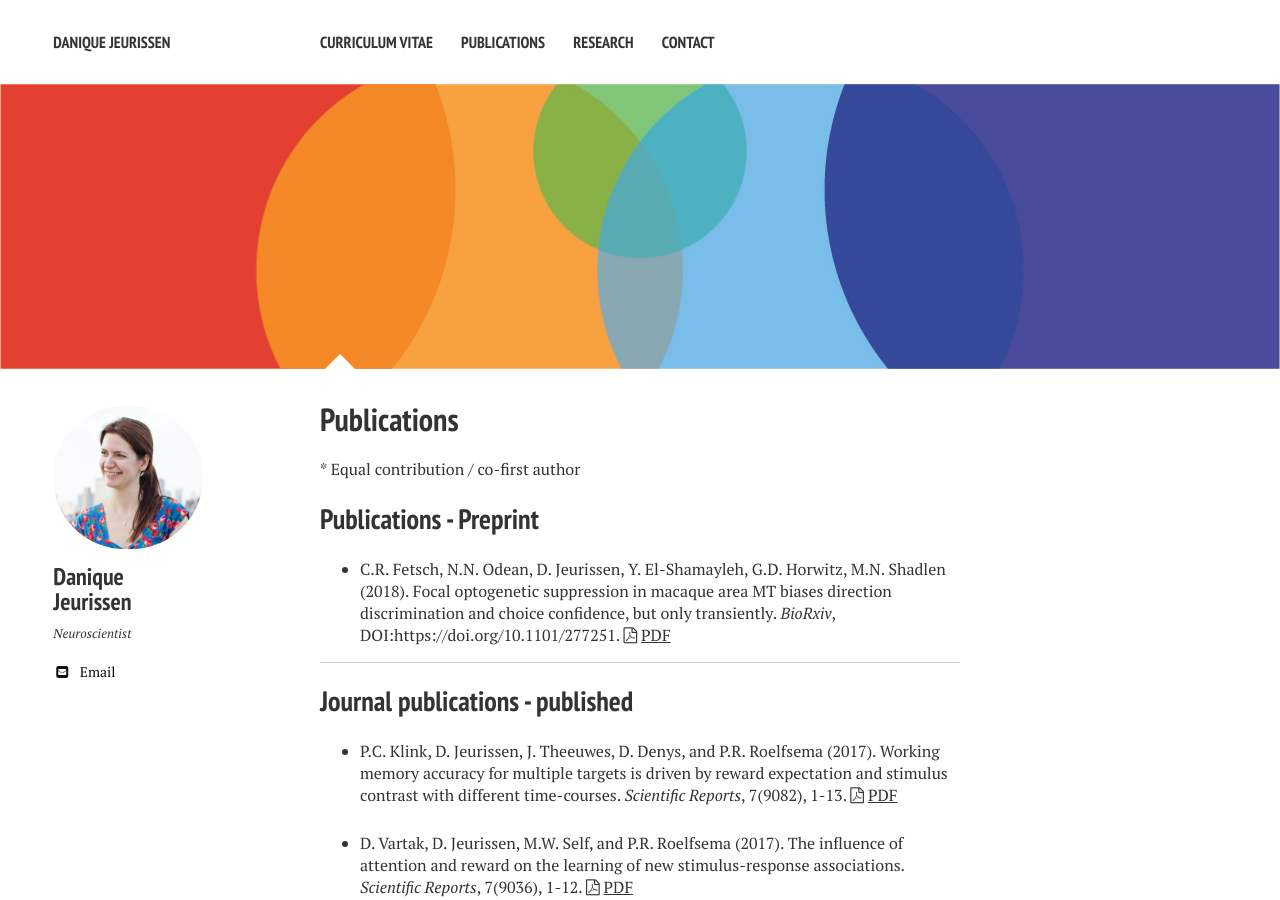
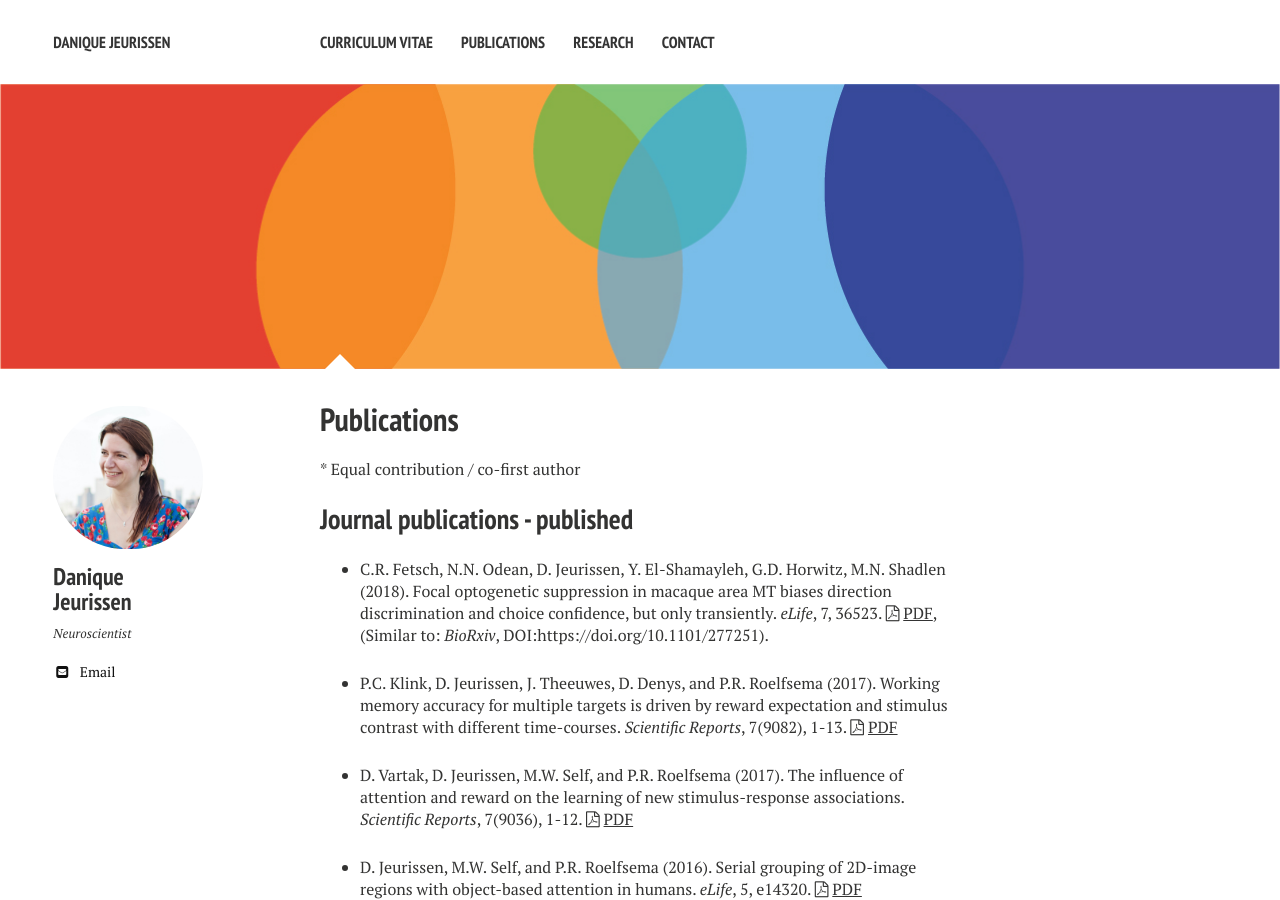
Before and after one commit to DaniqueJeurissen/DaniqueJeurissen.github.io, a Jekyll site: the page built from publications/index.md, in a window 1280 px wide and 900 px high. Built offline with Jekyll 4.4.1, drawn with Linux system fonts in a browser that asks for light colours; nearby versions of some CDN libraries.

Commit message:
Adding link to Fetsch et al paper

```diff
--- a/publications/index.md
+++ b/publications/index.md
@@ -8,13 +8,9 @@ image:
 
 \* Equal contribution / co-first author
 
-## Publications - Preprint
+## Journal publications - published
 
-* C.R. Fetsch, N.N. Odean, D. Jeurissen, Y. El-Shamayleh, G.D. Horwitz, M.N. Shadlen (2018). Focal optogenetic suppression in macaque area MT biases direction discrimination and choice confidence, but only transiently. _BioRxiv_, DOI:https://doi.org/10.1101/277251. <i class="fa fa-file-pdf-o"></i> [PDF](https://www.biorxiv.org/content/early/2018/03/06/277251)
-
----
-
-## Journal publications - published
+* C.R. Fetsch, N.N. Odean, D. Jeurissen, Y. El-Shamayleh, G.D. Horwitz, M.N. Shadlen (2018). Focal optogenetic suppression in macaque area MT biases direction discrimination and choice confidence, but only transiently. _eLife_,  7, 36523. <i class="fa fa-file-pdf-o"></i> [PDF](https://elifesciences.org/download/aHR0cHM6Ly9jZG4uZWxpZmVzY2llbmNlcy5vcmcvYXJ0aWNsZXMvMzY1MjMvZWxpZmUtMzY1MjMtdjIucGRm/elife-36523-v2.pdf?_hash=IcM8Uw4KaAGU0FT9Uws4THeYryZBJhJcxCYFamXP618%3D), (Similar to: _BioRxiv_, DOI:https://doi.org/10.1101/277251).
 
 * P.C. Klink, D. Jeurissen, J. Theeuwes, D. Denys, and P.R. Roelfsema (2017). Working memory accuracy for multiple targets is driven by reward expectation and stimulus contrast with different time-courses. _Scientific Reports_, 7(9082), 1-13. <i class="fa fa-file-pdf-o"></i> [PDF](papers/2017_Klink_ScientificReports.pdf)
 
```
Also changed, not shown: 1 other file.
